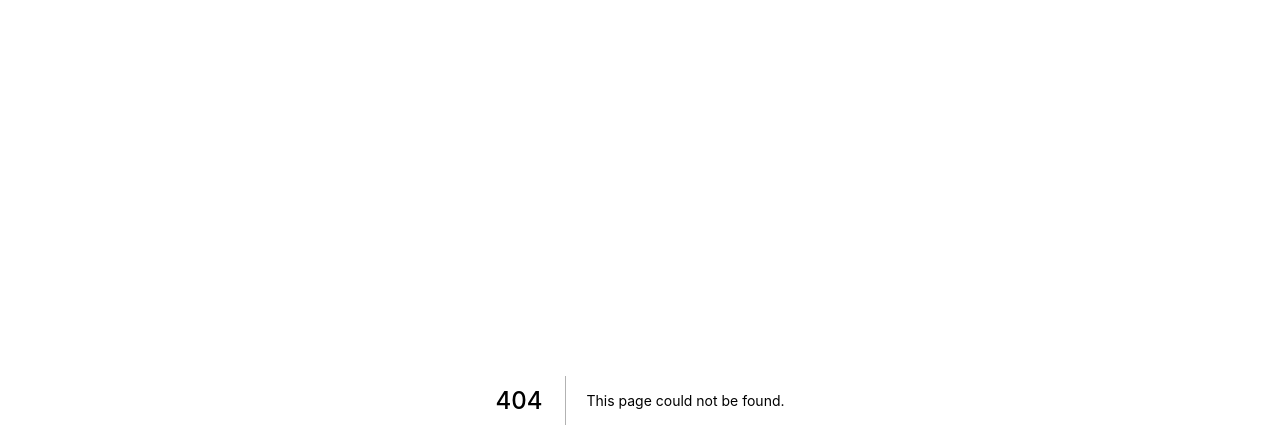
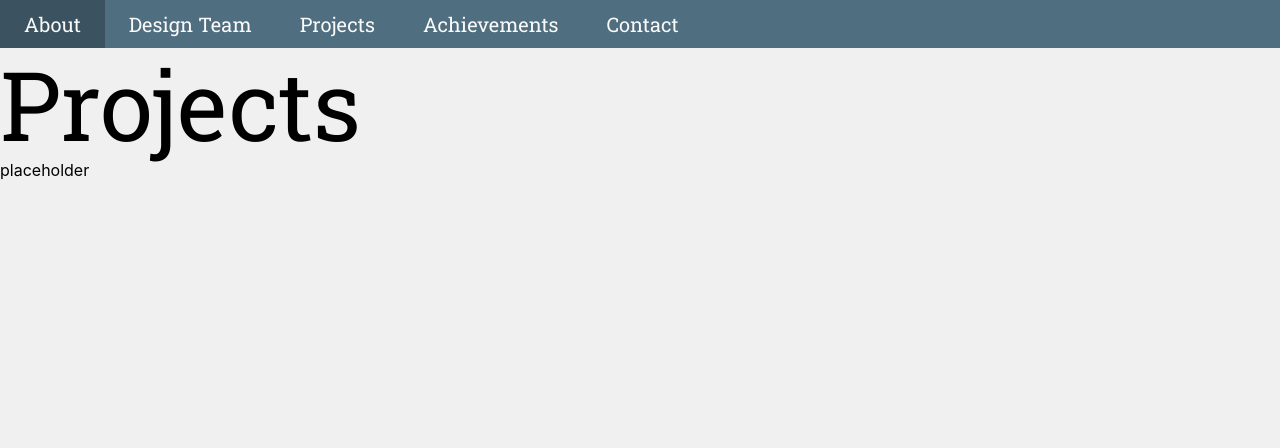
Before and after one commit to sauravbanna/sauravbanna.github.io, a Next.js app: page /projects in a window 1280 px wide. Before the commit this address had no page. Shown: the top 448 px of the page. Built offline with nearby package versions, Linux system fonts and the light colour scheme.

Commit message:
projects page

```diff
--- /dev/null
+++ b/pages/projects.tsx
@@ -0,0 +1,25 @@
+import type { NextPage } from 'next'
+import NavBar from "../components/NavBar/NavBar"
+import Typography from "@mui/material/Typography"
+import AppTheme from "../styles/AppTheme"
+import { ThemeProvider } from '@mui/material/styles'
+
+
+
+const Home: NextPage = () => {
+  return (
+    <ThemeProvider theme={AppTheme}>
+        <NavBar />
+        <div>
+            <Typography variant="h1">
+                Projects
+            </Typography>
+        </div>
+        <div>
+            placeholder
+        </div>
+    </ThemeProvider>
+  )
+}
+
+export default Home
```
